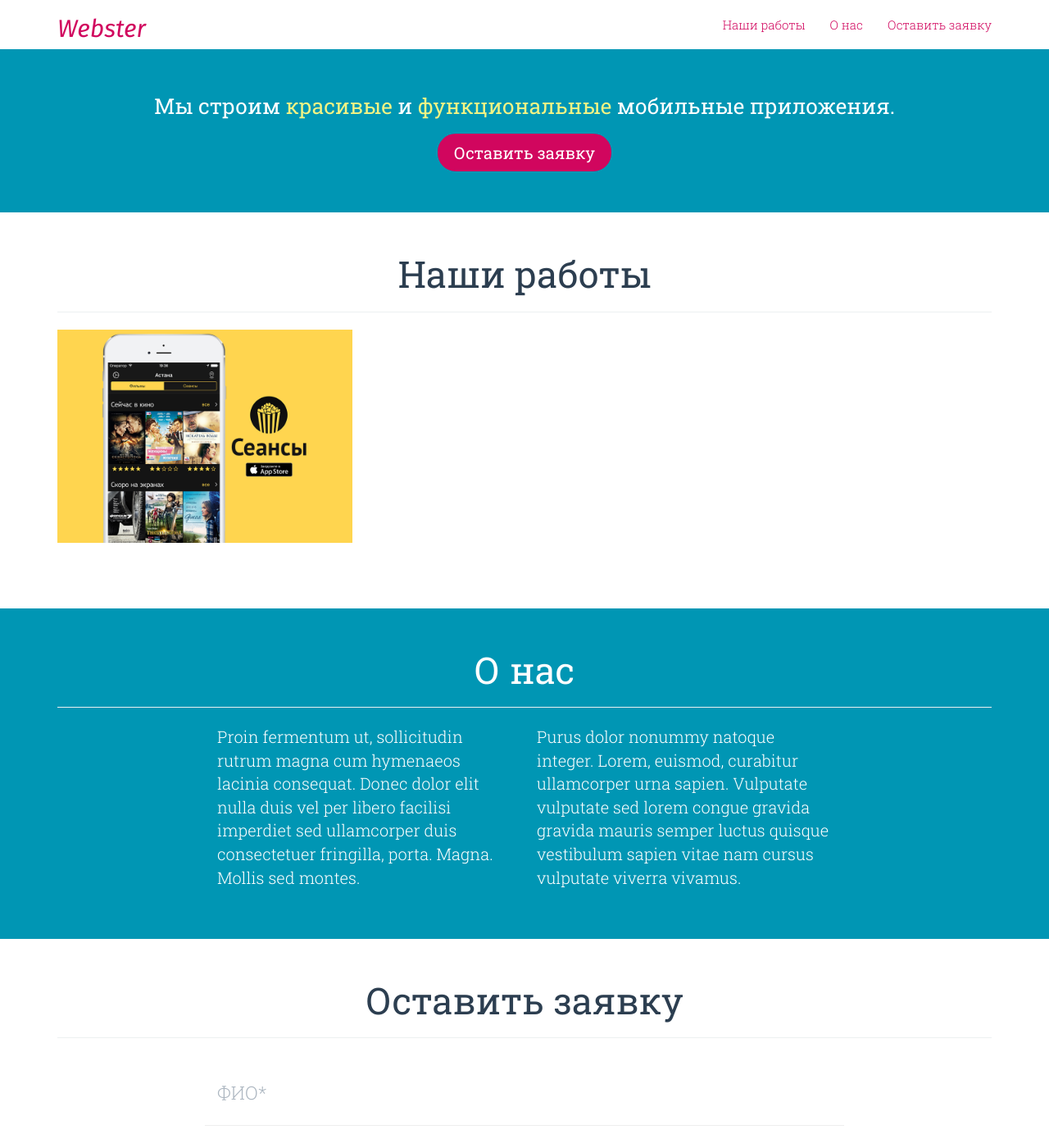
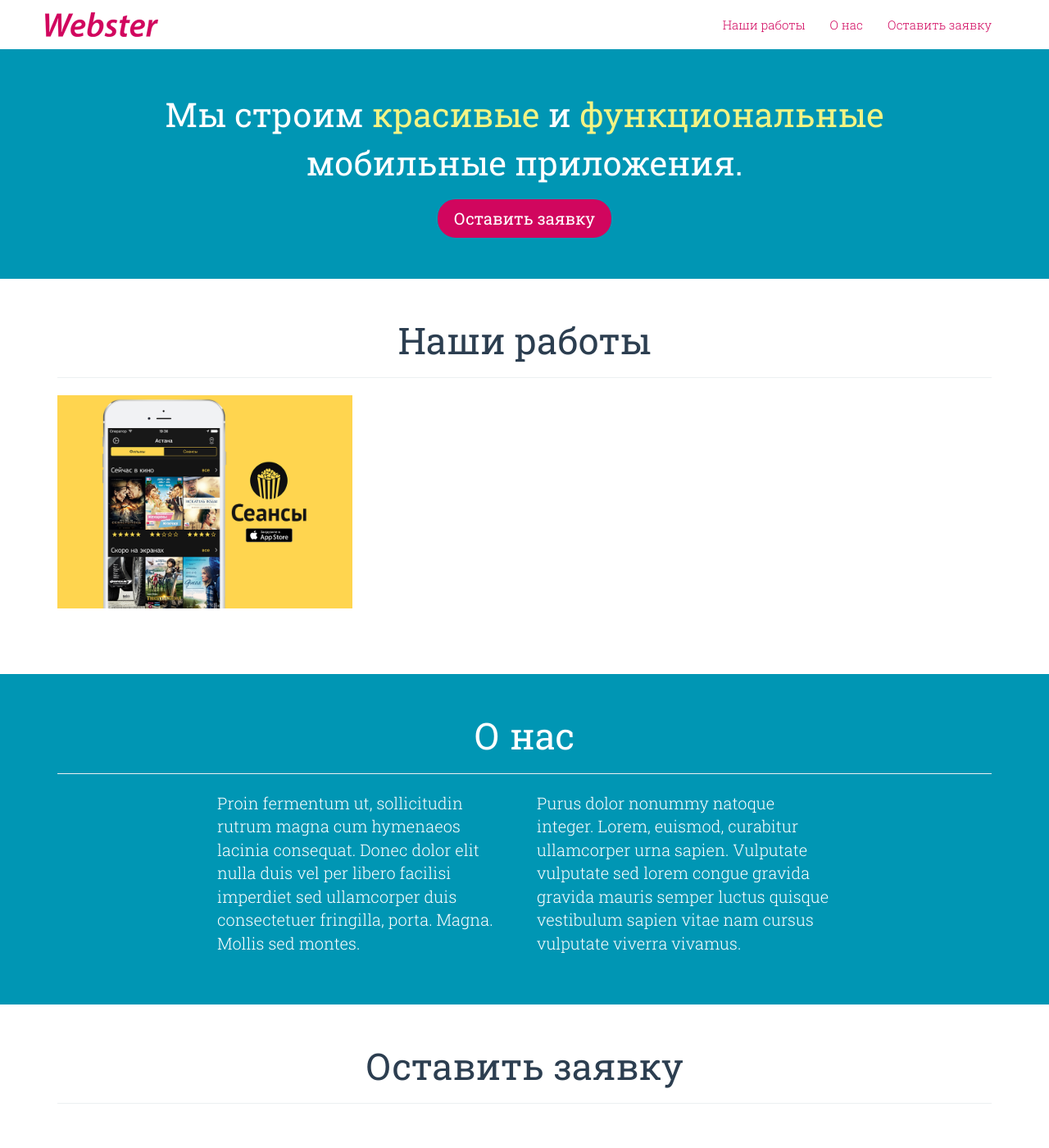
Before and after one commit to yenbekbay/webster, a Jekyll site: the page built from index.html, in a window 1280 px wide and 1400 px high. Shown: the whole window at 82% size. Built offline with Jekyll 4.4.1, drawn with Linux system fonts in a browser that asks for light colours.

Commit message:
Replace text logo with image

```diff
--- a/_includes/header.html
+++ b/_includes/header.html
@@ -2,7 +2,8 @@
       <div class="container">
         <div class="row">
           <div class="col-lg-12">
-            <div class="tagline">Мы строим <span class="highlight">красивые</span> и <span class="highlight">функциональные</span> мобильные приложения.</div>
+            <div class="tagline">Мы строим <span class="highlight">красивые</span> и <span class="highlight">функциональные</span></div>
+            <div class="tagline">мобильные приложения.</div>
             <div class="col-lg-8 col-lg-offset-2 text-center page-scroll">
               <a href="#contact" class="btn btn-lg btn-fill">Оставить заявку</a>
             </div>
--- a/_includes/nav.html
+++ b/_includes/nav.html
@@ -7,7 +7,7 @@
             <span class="icon-bar"></span>
             <span class="icon-bar"></span>
           </button>
-          <a class="navbar-brand" href="#page-top">{{ site.title }}</a>
+          <a class="navbar-brand" href="#page-top"></a>
         </div>
 
         <div class="collapse navbar-collapse" id="bs-example-navbar-collapse-1">
--- a/css/main.scss
+++ b/css/main.scss
@@ -50,12 +50,7 @@ header .tagline {
 }
 @media(min-width:768px) {
   header .tagline {
-    font-size: 1.75em;
-  }
-}
-@media(min-width:768px) {
-  .navbar-fixed-top .navbar-brand {
-    font-size: 2em;
+    font-size: 2.75em;
   }
 }
 .navbar a:focus {
@@ -63,6 +58,19 @@ header .tagline {
 }
 .navbar .navbar-nav li a:focus {
   outline: 0;
+}
+.navbar-brand {
+  display: block;
+  float: left;
+  font-size: 30px;
+  font-color: transparent;
+  width: 138px;
+  height: 30px;
+  margin-top: 15px;
+  margin-left: 15px;
+  background-image: url(../img/logo@2x.png);
+  background-size: 138px 30px;
+  background-repeat: no-repeat;
 }
 .navbar-default {
   border: 0;
@@ -79,11 +87,6 @@ header .tagline {
 .navbar-default .navbar-nav>li>a:hover,
 .navbar-default .navbar-nav>li>a:focus {
   color: darken($accent-color, 10%);
-}
-.navbar-brand {
-  color: $accent-color!important;
-  font-family: 'Fira Sans', sans-serif;
-  font-style: italic;
 }
 .navbar-default .navbar-nav>.active>a,
 .navbar-default .navbar-nav>.active>a:hover,
@@ -115,7 +118,6 @@ section.success {
   section {
     padding: 75px 0;
   }
-
   section.first {
     padding-top: 75px;
   }
```
Also changed, not shown: img/logo@2x.png (added).
